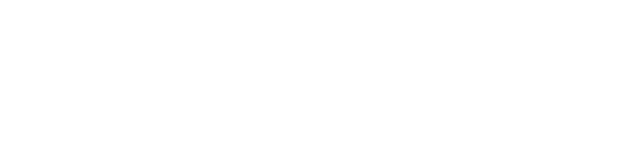
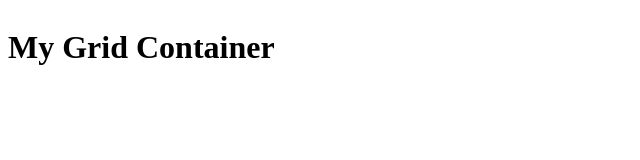
Before and after one commit to ayush8010720467/css-grid, a website: page index.html in a window 1280 px wide. Shown: the whole page, without its empty margins (0-640 px from the left). Drawn offline with Linux system fonts and the light colour scheme.

Commit message:
used display:grid in css

```diff
--- a/css/main.css
+++ b/css/main.css
@@ -0,0 +1,3 @@
+#grid-container{
+    display: grid;
+}
--- a/index.html
+++ b/index.html
@@ -8,6 +8,8 @@
     <link rel="stylesheet" href="css/main.css">
 </head>
 <body>
-
+    <div id="grid-container">
+        <h1>My Grid Container</h1>
+    </div>
 </body>
 </html>
```
